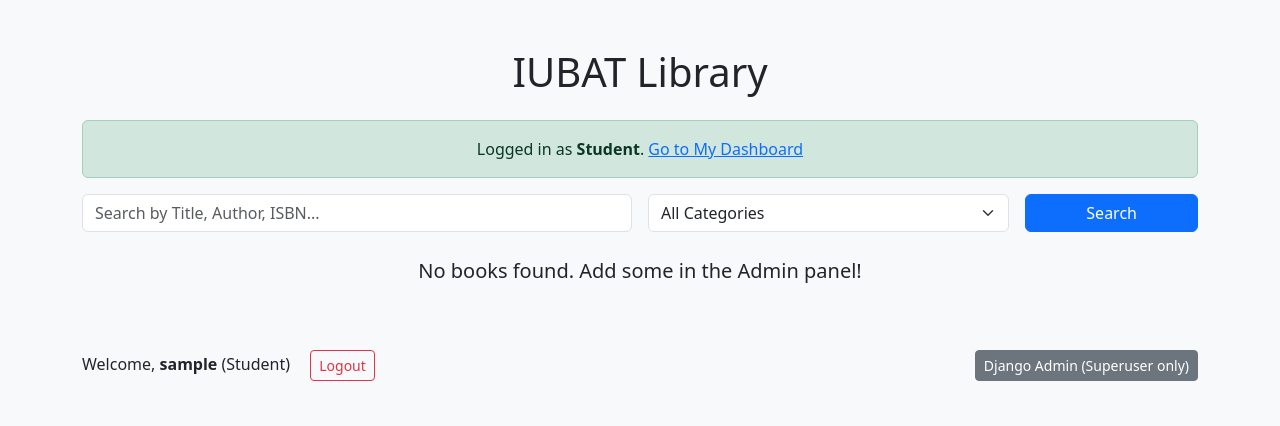
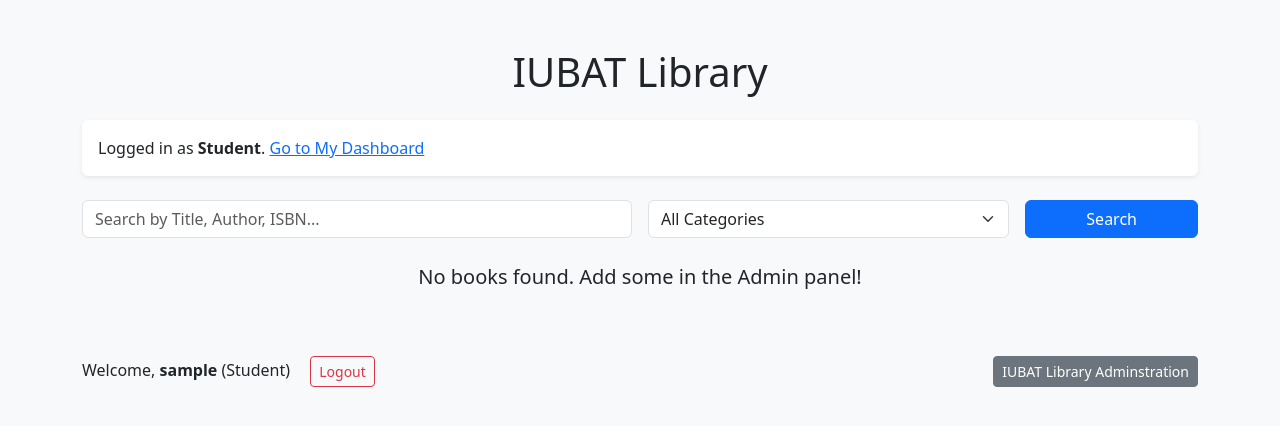
Before and after one commit to Shamsun-Nahar-Nitu/iubat-library-management, a Django app: page / in a window 1280 px wide. Shown: the top 426 px of the page. Run offline with Django 5.2, Linux system fonts and the light colour scheme; the visitor is signed in with stand-in values (Sample User, id 1); data that the repository does not hold is empty.

Commit message:
panel view

```diff
--- a/templates/books/home.html
+++ b/templates/books/home.html
@@ -24,7 +24,7 @@
 
         <!-- Welcome message & role-based links -->
         {% if request.user.is_authenticated %}
-            <div class="alert alert-success text-center">
+            <div class="mb-4 p-3 bg-white rounded shadow-sm">
                 Logged in as <strong>{{ request.user.get_role_display }}</strong>.
 
                 {% if request.user.role == 'student' or request.user.role == 'faculty' %}
@@ -33,21 +33,21 @@
 
                 {% if request.user.role == 'librarian' %}
                     {% if request.user.role == 'student' or request.user.role == 'faculty' %} | {% endif %}
-                    <a href="{% url 'issue_book' %}">Librarian Panel - Issue Books</a>
-                    | <a href="{% url 'return_book' %}">Librarian Panel - Return Books</a>
-                    | <a href="{% url 'update_stock' %}">Update Stock</a>
-                    | <a href="{% url 'send_overdue_notification' %}">Send Overdue Reminders</a>
+                    <a href="{% url 'issue_book' %}" class="btn btn-primary btn-sm" >Librarian Panel - Issue Books</a>
+                    <a href="{% url 'return_book' %}" class="btn btn-primary btn-sm" >Librarian Panel - Return Books</a>
+                    <a href="{% url 'update_stock' %}" class="btn btn-primary btn-sm" >Update Stock</a>
+                    <a href="{% url 'send_overdue_notification' %}" class="btn btn-primary btn-sm" >Send Overdue Reminders</a>
                 {% endif %}
 
                 {% if request.user.role == 'admin' %}
-                    {% if request.user.role == 'student' or request.user.role == 'faculty' or request.user.role == 'librarian' %} | {% endif %}
-                    <a href="{% url 'admin_create_user' %}">Create User</a>
-                    | <a href="{% url 'admin_update_user' %}">Update User</a>
-                    | <a href="{% url 'admin_delete_user' %}">Delete User</a>
+                    {% if request.user.role == 'student' or request.user.role == 'faculty' or request.user.role == 'librarian' %}  {% endif %}
+                    <a href="{% url 'admin_create_user' %}" class="btn btn-primary btn-sm" >Create User</a>
+                    <a href="{% url 'admin_update_user' %}" class="btn btn-primary btn-sm" >Update User</a>
+                    <a href="{% url 'admin_delete_user' %}" class="btn btn-primary btn-sm" >Delete User</a>
                 {% endif %}
 
                 {% if request.user.role == 'admin' or request.user.role == 'librarian' %}
-                    | <a href="{% url 'generate_report' %}">Generate Report</a>
+                    <a href="{% url 'generate_report' %}" class="btn btn-primary btn-sm" >Generate Report</a>
                 {% endif %}
             </div>
         {% endif %}
@@ -119,7 +119,7 @@
                 {% endif %}
             </div>
             <div>
-                <a href="/admin/" class="btn btn-secondary btn-sm">Django Admin (Superuser only)</a>
+                <a href="/admin/" class="btn btn-secondary btn-sm">IUBAT Library Adminstration</a>
             </div>
         </div>
     </div>
```
